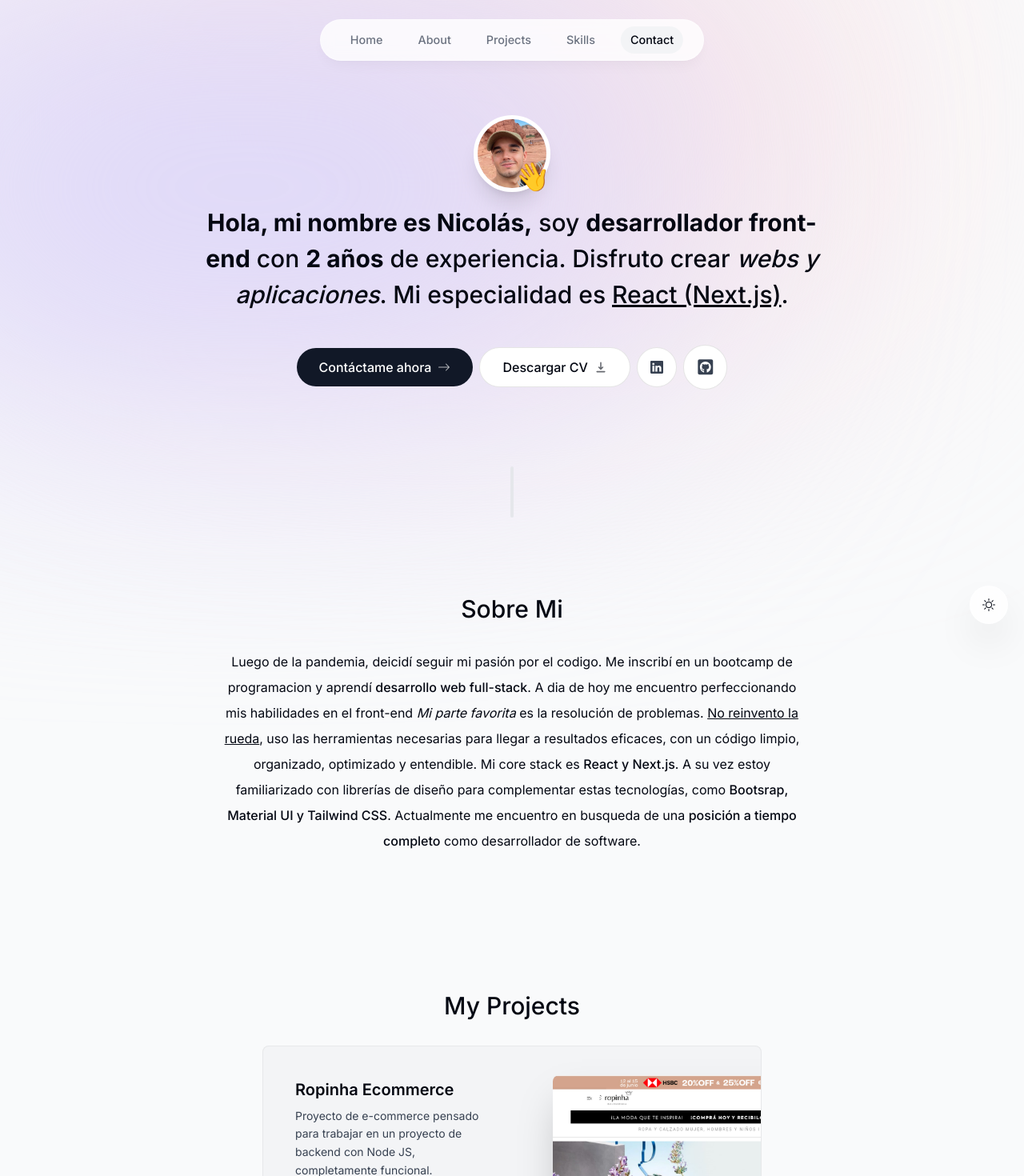
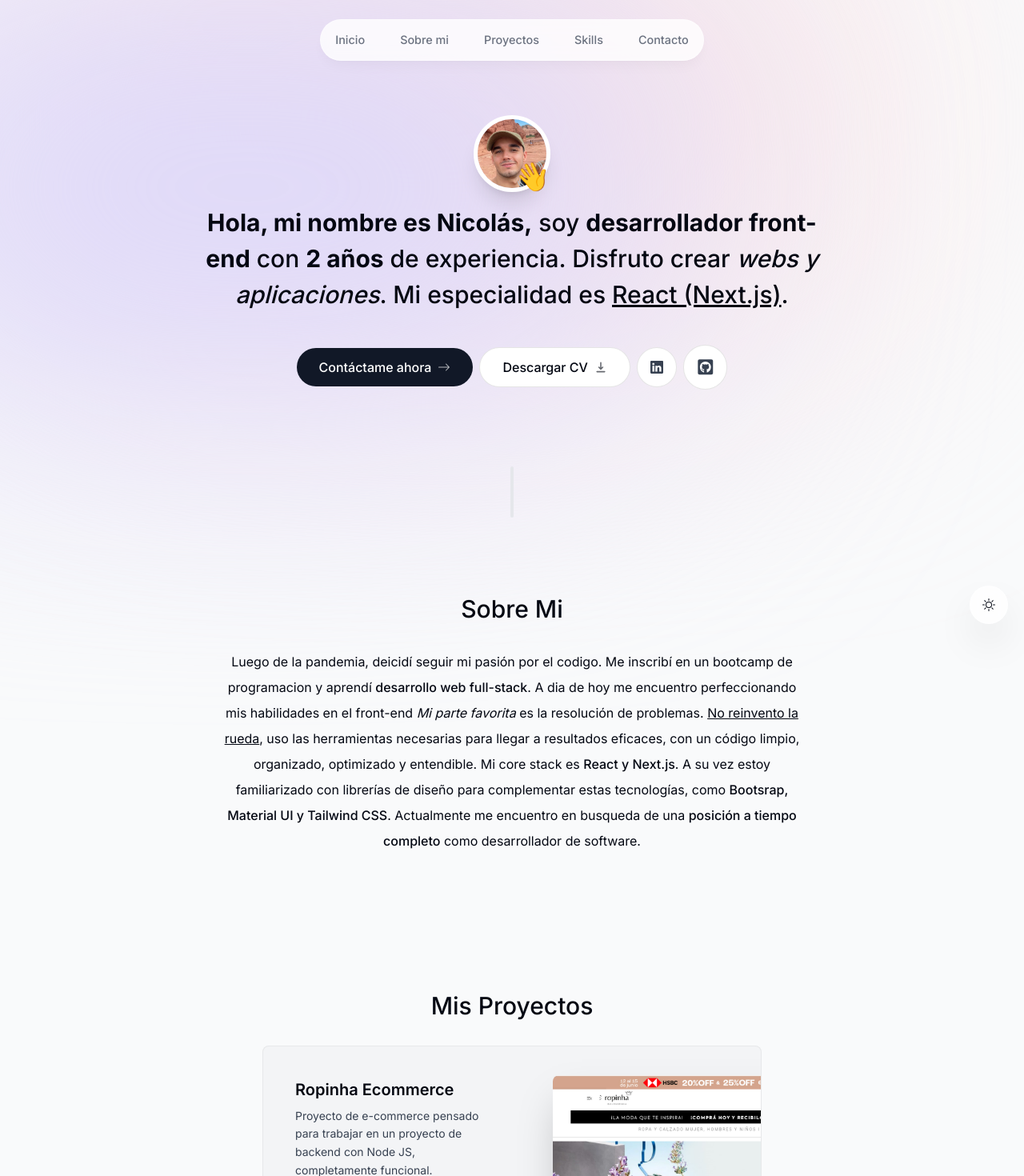
Before and after one commit to nicolamberto/portfolio-w-next.js, a Next.js app: page / in a window 1280 px wide. Shown: the top 1470 px of the page at 80% size. Built offline with nearby package versions, Linux system fonts and the light colour scheme.

Commit message:
typing changes

```diff
--- a/components/contact.jsx
+++ b/components/contact.jsx
@@ -22,7 +22,7 @@ export default function Contact() {
             transition={{ duration: 0.4 }}
             viewport={{ once: true }}
         >
-            <SectionHeading>Contact Me</SectionHeading>
+            <SectionHeading>contacto</SectionHeading>
             <p className=' text-gray-700 -mt-6 dark:text-white/70'>Contáctame directamente a <a className='underline' href='mailto:nicolaslamberto2840@gmail.com'>nicolaslamberto2840@gmail.com</a> o completa el formulario.</p>
             <p className=' text-gray-400 text-sm'>(La version gratuita del hosting de Vercel no permite librerias de terceros para el envio de mails,</p>
             <p className=' text-gray-400 text-sm'>por lo que la lógica del código esta comentado en el repositorio de GitHub)</p>
--- a/components/footer.jsx
+++ b/components/footer.jsx
@@ -5,13 +5,13 @@ export default function Footer() {
     <footer className='mb-10 ox4
      text-center text-gray-500'>
       <small className='mb-2 block text-xs'>
-        &copy; 2024 Nicolas. All rights reserved.
+        &copy; 2024 Nicolas. Todos los derechos reservados.
       </small>
       <p className=' text-xs'>
         <span className=' font-semibold'>
-          About this website:
+          Sobre este sitio:
         </span>
-        built with React & Next.js (App Router & Server Actions), Tailwind CSS, Framer Motion, Resend, Vercel hosting.
+         construido con React & Next.js (App Router & Server Actions), Tailwind CSS, Framer Motion, Resend, Vercel hosting.
       </p>
     </footer>
   )
--- a/components/projects.jsx
+++ b/components/projects.jsx
@@ -13,7 +13,7 @@ export default function Projects() {
 
     return (
         <section ref={ref} id='projects' className=' scroll-mt-28 mb-28'>
-            <SectionHeading>My projects</SectionHeading>
+            <SectionHeading>mis proyectos</SectionHeading>
             <div>
                 {projectsData.map((item, index) => (
                     <React.Fragment key={index}>
--- a/components/skills.jsx
+++ b/components/skills.jsx
@@ -30,7 +30,7 @@ export default function Skills() {
       ref={ref}
       className=' mb-28 max-w-[46rem] scroll-mt-28 text-center sm:mb-40 '
     >
-      <SectionHeading>My Skills</SectionHeading>
+      <SectionHeading>skills</SectionHeading>
       <ul className='flex flex-wrap justify-center gap-2 text-lg text-gray-800'>
         {
           skillsData.map((item, index) => (
--- a/lib/data.jsx
+++ b/lib/data.jsx
@@ -15,15 +15,15 @@ import openai from '@/public/openai.png'
 
 export const links = [
   {
-    name: "Home",
+    name: "Inicio",
     hash: "#home",
   },
   {
-    name: "About",
+    name: "Sobre mi",
     hash: "#about",
   },
   {
-    name: "Projects",
+    name: "Proyectos",
     hash: "#projects",
   },
   {
@@ -31,7 +31,7 @@ export const links = [
     hash: "#skills",
   },
   {
-    name: "Contact",
+    name: "Contacto",
     hash: "#contact",
   },
 ];
```
Also changed, not shown: public/profileportfolio.jfif (added), 1 other file (tests, documents, lock files or other folders).
